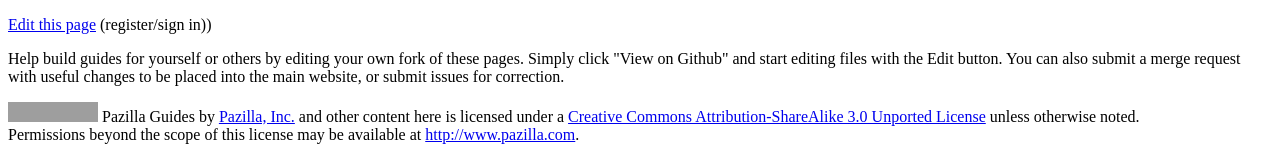
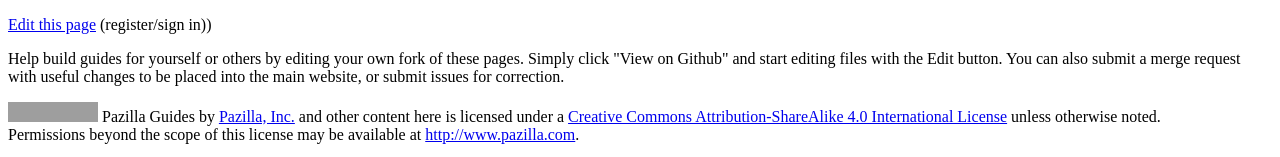
Before and after one commit to pazilla/d.pazilla.github.io, a Jekyll site: the page built from index.markdown, in a window 1280 px wide. Shown: the part 2210-2367 px from the top of the page. Built offline with Jekyll 4.4.1, drawn with Linux system fonts in a browser that asks for light colours; some web fonts are replaced; grey boxes are pictures that could not be loaded.

Commit message:
update site text license description to 4.0

```diff
--- a/_layouts/default.html
+++ b/_layouts/default.html
@@ -55,14 +55,14 @@ Help build guides for yourself or others by editing your own fork of these pages
 You can also submit a merge request with useful changes to be placed into the main website, or submit issues for correction.
 </p>
 <p>
-<a rel="license" href="http://creativecommons.org/licenses/by-sa/3.0/deed.en_US">
-<img alt="Creative Commons License" style="border-width:0" src="http://i.creativecommons.org/l/by-sa/3.0/88x31.png" /></a>
+<a rel="license" href="http://creativecommons.org/licenses/by-sa/4.0">
+<img alt="Creative Commons License" style="border-width:0" src="http://i.creativecommons.org/l/by-sa/4.0/88x31.png" /></a>
 <span xmlns:dct="http://purl.org/dc/terms/" property="dct:title">Pazilla Guides</span>
 by <a xmlns:cc="http://creativecommons.org/ns#" href="http://www.pazilla.com" property="cc:attributionName"
       rel="cc:attributionURL">Pazilla, Inc.</a> and other content here
 is licensed under a
-<a rel="license" href="http://creativecommons.org/licenses/by-sa/3.0/deed.en_US">
-Creative Commons Attribution-ShareAlike 3.0 Unported License</a> unless otherwise noted.<br />
+<a rel="license" href="http://creativecommons.org/licenses/by-sa/4.0/">
+Creative Commons Attribution-ShareAlike 4.0 International License</a> unless otherwise noted.<br />
 Permissions beyond the scope of this license may be available at
 <a xmlns:cc="http://creativecommons.org/ns#" href="http://www.pazilla.com" rel="cc:morePermissions">
 http://www.pazilla.com</a>.
```
